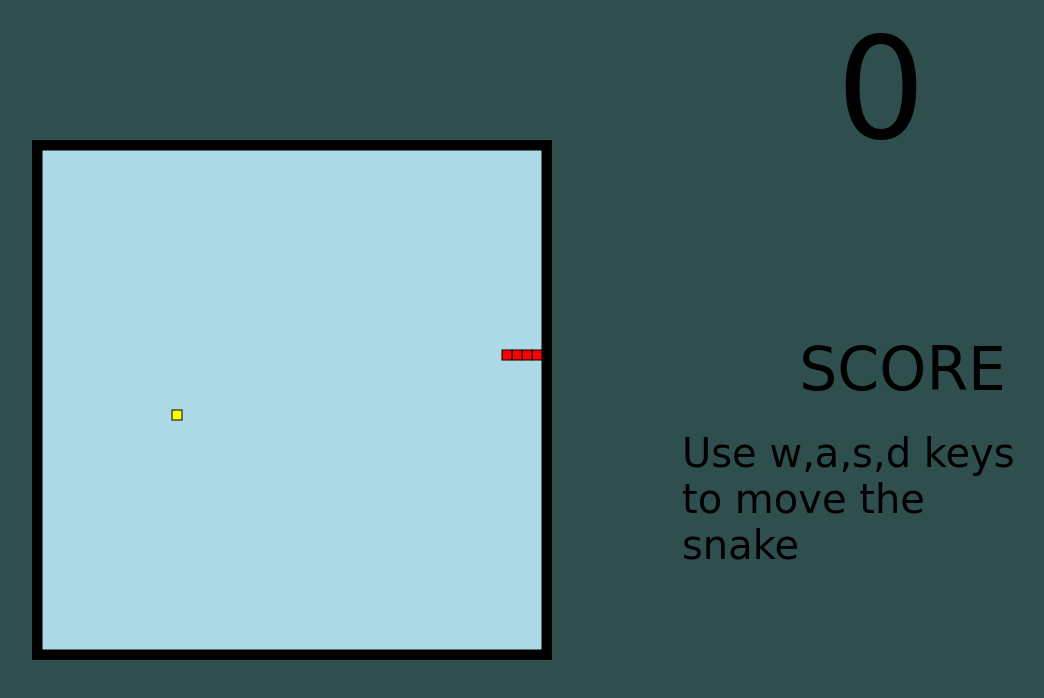
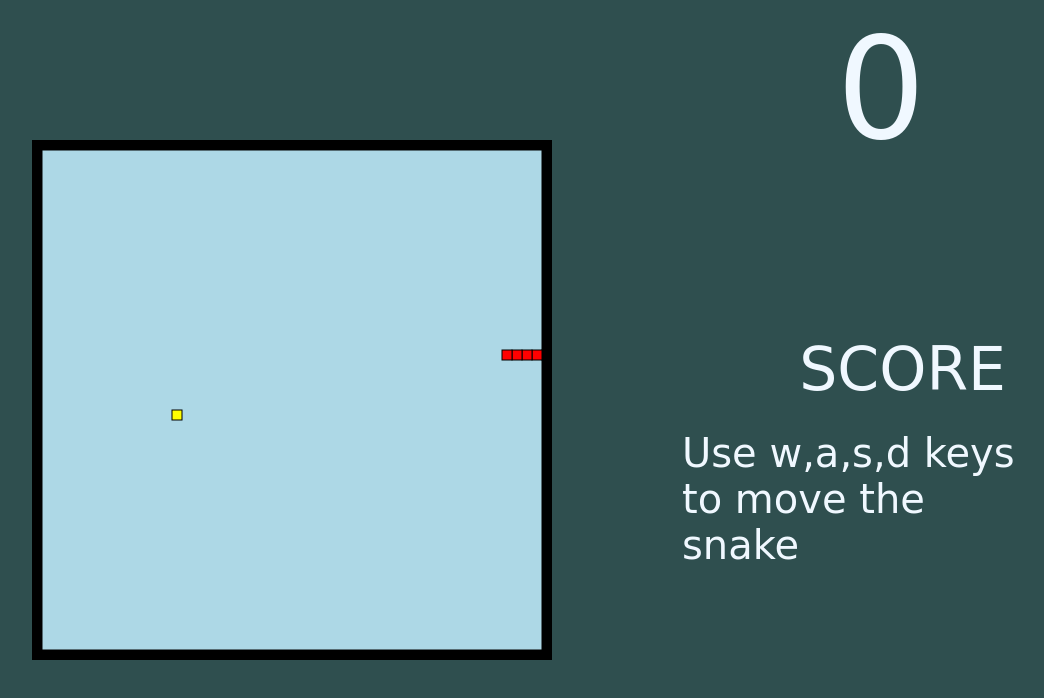
Before and after one commit to dxdelvin/snakeGame_dx, a plain HTML site: page index.html in a window 1280 px wide. Shown: the whole page, without its empty margins (220-1264 px from the left). Drawn offline with Linux system fonts and the light colour scheme.

Commit message:
text color changes

```diff
--- a/styles.css
+++ b/styles.css
@@ -7,6 +7,7 @@
 }
 
 #score {
+  color: aliceblue;
   font-family: cursive;
   position: relative;
   right: 10%;
@@ -16,6 +17,7 @@
 }
 
 span{
+  color: aliceblue;
   font-family: cursive;
   position: relative;
   text-align: right;
@@ -28,6 +30,7 @@ span{
 }
 
 .div1{
+  color: aliceblue;
   font-family: cursive;
   font-size: 40px;
   width: 350px;
```
